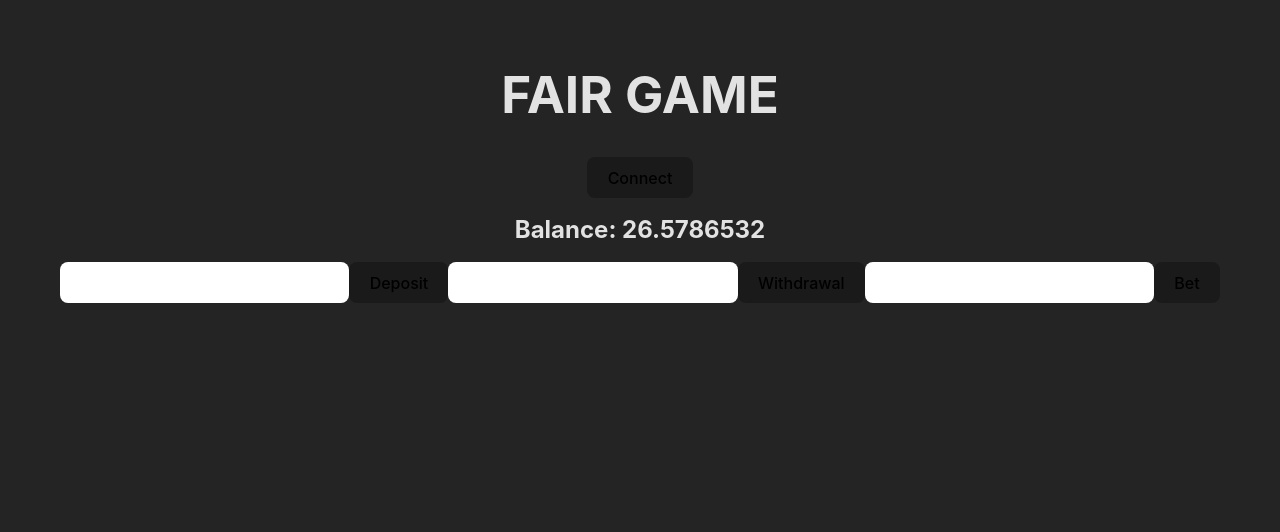
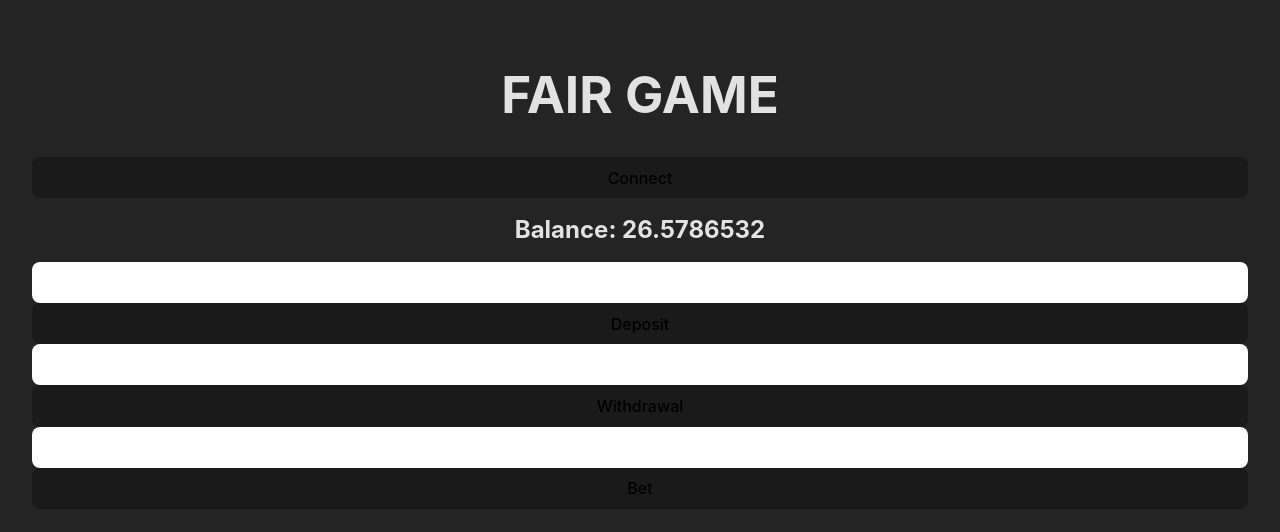
Before and after one commit to throuz/fair-game, a React (Vite) app: page / in a window 1280 px wide. Shown: the top 532 px of the page. Built offline with nearby package versions, Linux system fonts and the light colour scheme.

Commit message:
button and input width 100%

```diff
--- a/src/index.css
+++ b/src/index.css
@@ -34,6 +34,7 @@ h1 {
 }
 
 button {
+  width: 100%;
   border-radius: 8px;
   border: 1px solid transparent;
   padding: 0.6em 1.2em;
@@ -49,6 +50,8 @@ button:hover {
 }
 
 input {
+  width: 100%;
+  box-sizing: border-box;
   border-radius: 8px;
   border: 1px solid transparent;
   padding: 0.6em 1.2em;
```
